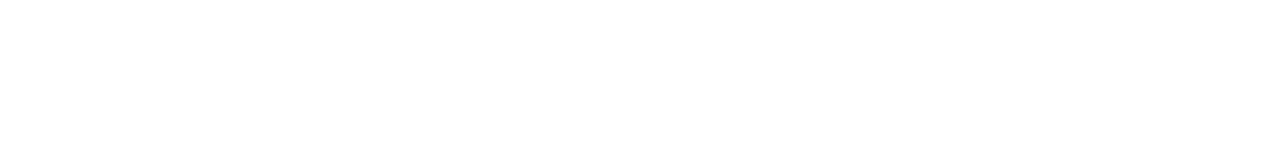
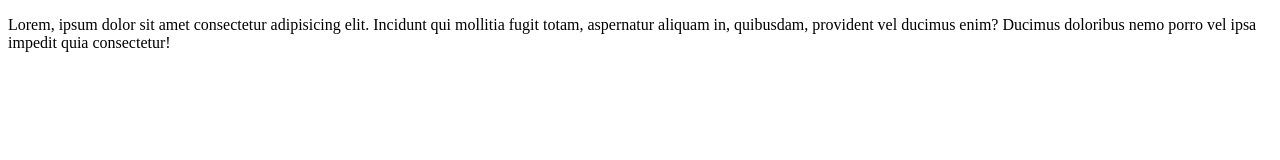
Before and after one commit to NoahMiller4/Conflict-Resolution, a plain HTML site: page index.html in a window 1280 px wide. Drawn offline with Linux system fonts and the light colour scheme.

Commit message:
new content

```diff
--- a/index.html
+++ b/index.html
@@ -1,5 +1,12 @@
 <!DOCTYPE html>
 <html>
     <head></head>
-    <body></body>
+    <body>
+        <p>
+            Lorem, ipsum dolor sit amet consectetur adipisicing elit. Incidunt
+            qui mollitia fugit totam, aspernatur aliquam in, quibusdam,
+            provident vel ducimus enim? Ducimus doloribus nemo porro vel ipsa
+            impedit quia consectetur!
+        </p>
+    </body>
 </html>
```
